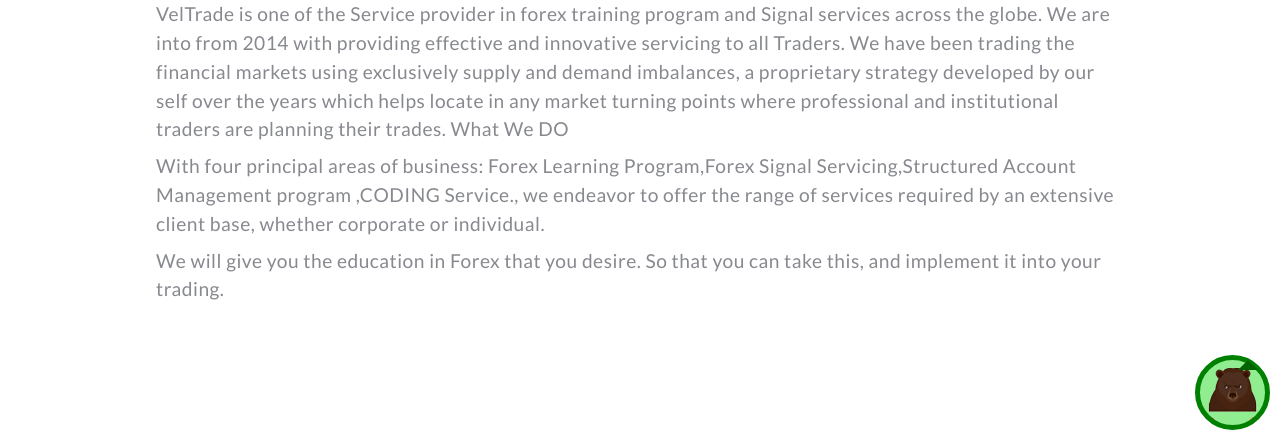
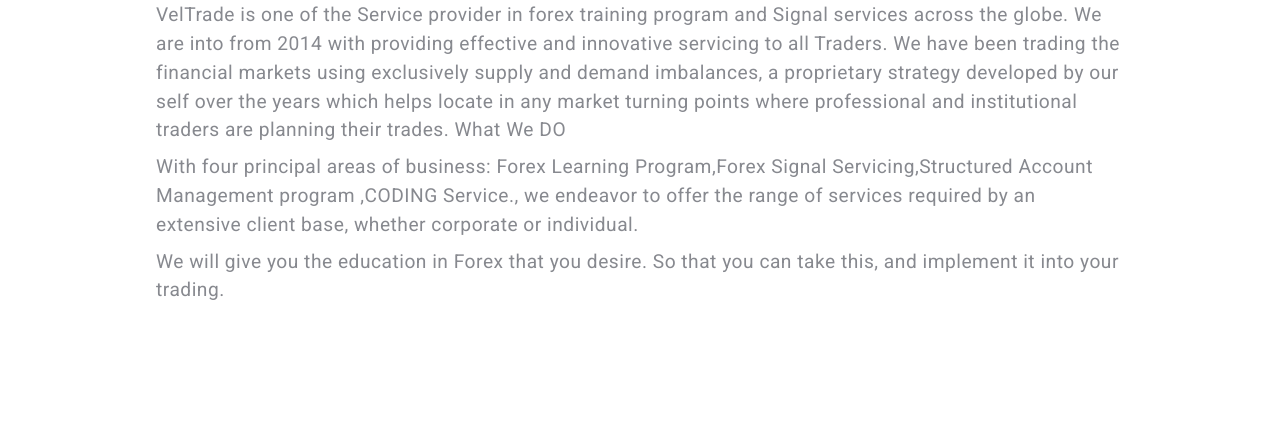
Before and after one commit to ArunHub/arunhub.github.io, a plain HTML site: page veltrade/index.html in a window 1280 px wide. Shown: the part 370-802 px from the top of the page. Drawn offline with Linux system fonts and the light colour scheme.

Commit message:
css changes

```diff
--- a/veltrade/index.html
+++ b/veltrade/index.html
@@ -8,7 +8,7 @@
     <!-- The above 3 meta tags *must* come first in the head; any other head content must come *after* these tags -->
     <title>VelTrade</title>
     <!-- Bootstrap -->
-    <link href="https://fonts.googleapis.com/css?family=Lato:400,700" rel="stylesheet">
+    <link href="https://fonts.googleapis.com/css?family=Roboto" rel="stylesheet">
     <link href="css/vel.css" rel="stylesheet">
     <style type="text/css">
       #bullbear{
@@ -25,18 +25,26 @@
         background-image: url(images/spritesheet.png);
         background-repeat: no-repeat;
         background-position: 6px 6px;
+        /*background-size: 45px;*/
+        transform: scale(0);
+        transition:transform 0.4s ease-in;
+        transition:background-position 0.2s ease;
       }
 
       #bullbear:before{
         position: absolute;
-        top: 0;
-        left: calc(75px - 75px/2);
+        top: -18px;
+        left: 15px;
+        z-index: 8;
         display: block;
         content: "";
-        border: 10px solid darkgreen;
+        border: 18px solid darkgreen;
         border-top:0;
-        border-left: 10px solid transparent;
-        border-right: 10px solid transparent;
+        border-left: 18px solid transparent;
+        border-right: 18px solid transparent;
+      }
+      body{
+        font-family: 'Roboto', sans-serif;
       }
     </style>
     <!-- <link rel="stylesheet" href="css/font-awesome.min.css"> -->
@@ -48,8 +56,7 @@
     <![endif]-->
 </head>
 <body>
-<div class="">
-
+<div>
       <header>
           <div class="container header__firstpart">
               <h1>
```
